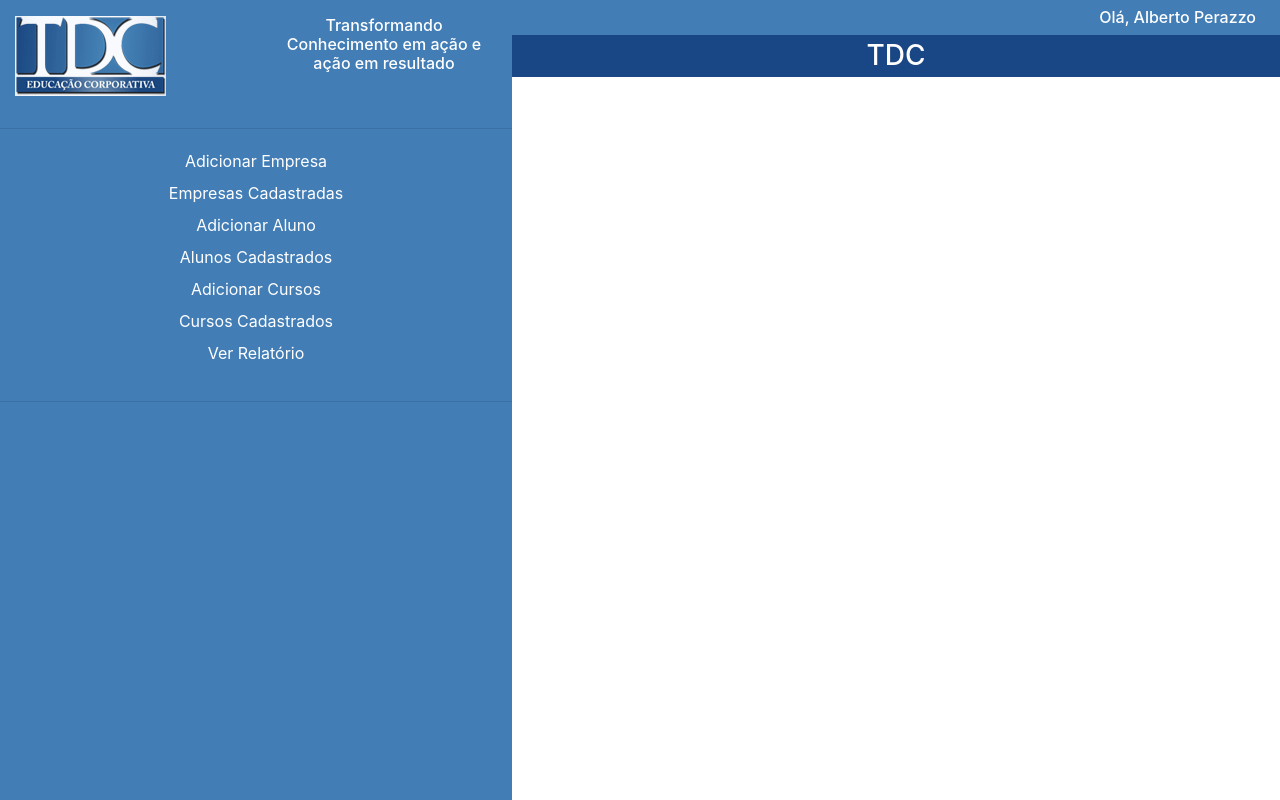
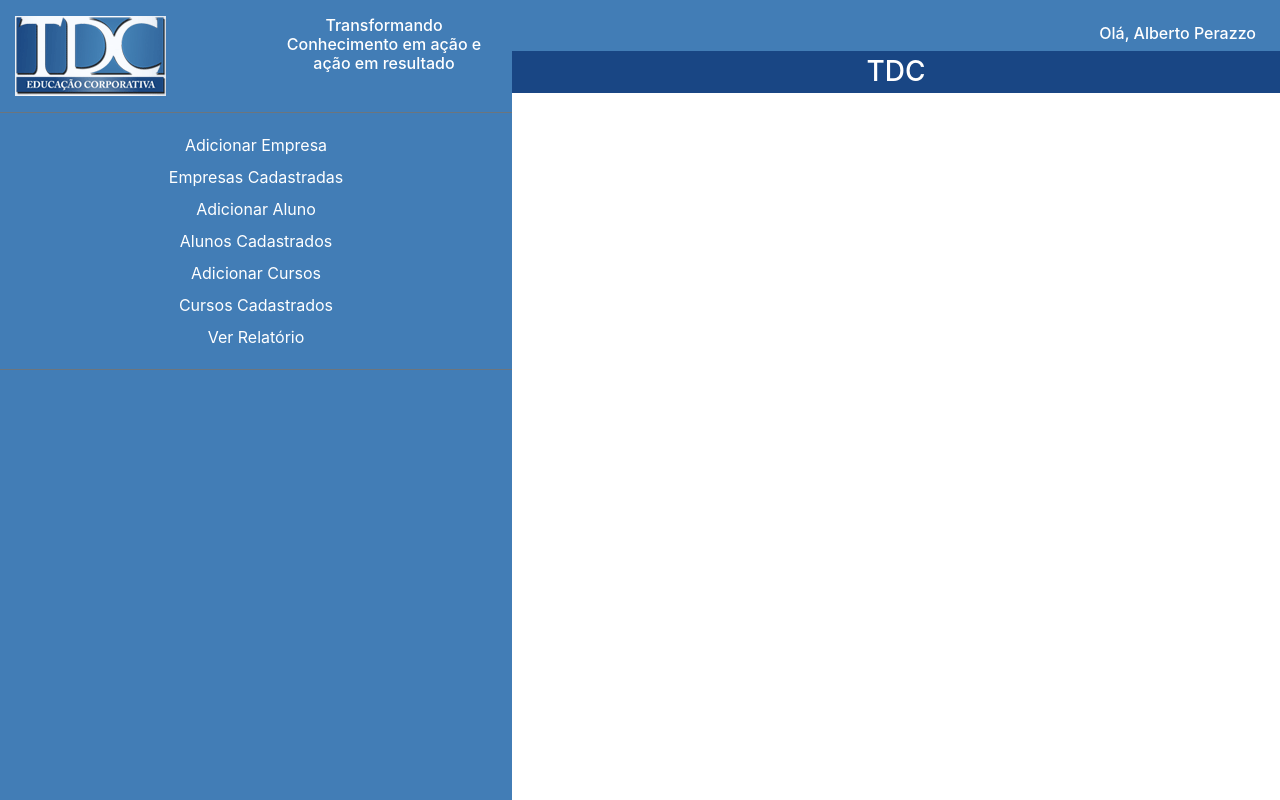
Before and after one commit to FabioKrakauer/TDCAP, a PHP site: page /TDCAP/admin/forms.php in a window 1280 px wide. Run offline with PHP 8.4, Linux system fonts and the light colour scheme; some libraries are stand-ins or nearby versions.

Commit message:
Final position and style to hello message for admin page

```diff
--- a/admin/forms.php
+++ b/admin/forms.php
@@ -22,8 +22,7 @@
             </div>
         </div>
         <nav>
-            <hr>
-            <ul class="text-center pb-3 mb-0" id="admin-list">
+            <ul class="text-center py-3 mb-0 border-top border-bottom border-secondary" id="admin-list">
                 <li class="py-1">Adicionar Empresa</li>
                 <li class="py-1">Empresas Cadastradas</li>
                 <li class="py-1">Adicionar Aluno</li>
@@ -33,12 +32,11 @@
                 <li class="py-1">Ver Relatório</li>
             </ul>
         </nav>
-        <hr>
     </header>
 
     <main>
         <div class="hello">
-            <h6 class="mr-4 py-2 mb-0 text-white">Olá, <span>Alberto Perazzo</span></h6>
+            <h6 class="mr-4 pb-2 pt-4 mb-0 text-white">Olá, <span>Alberto Perazzo</span></h6>
         </div>
         <div class="" id="dynamic-content">
             <h1 class="h3 text-white text-center py-1">TDC</h1>
--- a/css/style.css
+++ b/css/style.css
@@ -7,8 +7,7 @@ header{
 }
 
 #dynamic-content h1,
-.save,
-main hr{
+.save{
     background-color: #194684;
 }
 
```
